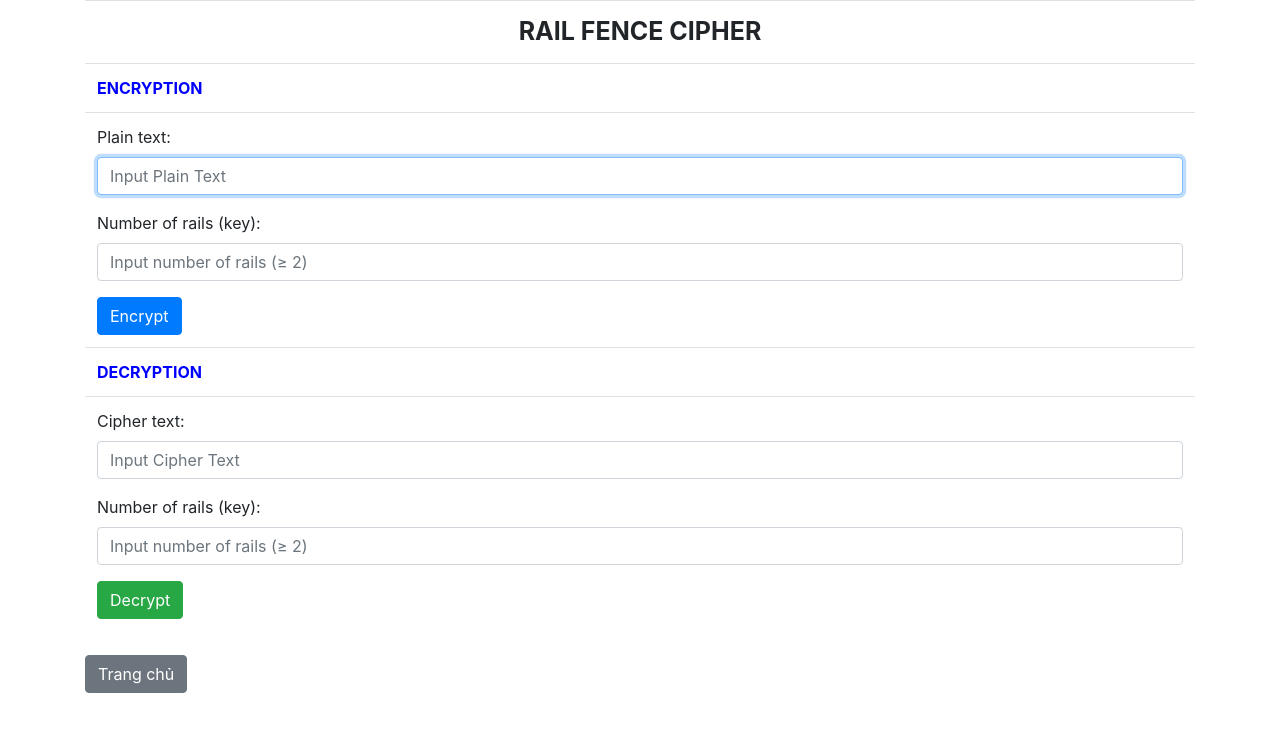
After one commit to troicomay0385/tttthuy_2182, a Flask app: page /railfence in a window 1280 px wide. The commit adds this page. Shown: the top 732 px of the page. Run offline with Flask 3, Linux system fonts and the light colour scheme.

Commit message:
lab02 web railfence

```diff
--- a/lab02/app.py
+++ b/lab02/app.py
@@ -1,6 +1,7 @@
 from flask import Flask, render_template, request, json
 from cipher.caesar import CaesarCipher
 from cipher.vigenere import VigenereCipher
+from cipher.railfence import RailFenceCipher
 app = Flask(__name__)
 
 # router routes for home page
@@ -68,6 +69,57 @@ def vigenere_decrypt():
 
     return f"text: {text}<br/>key: {key}<br/>decrypted text: {decrypted_text}"
 
+#rail
+@app.route("/railfence")
+def railfence():
+    return render_template("railfence.html")
+
+
+@app.route("/railfence/encrypt", methods=["POST"])
+def railfence_encrypt():
+    text = request.form['inputPlainText']
+    try:
+        rails = int(request.form['inputKey'])
+        if rails < 2:
+            return "Error: Number of rails must be ≥ 2", 400
+    except:
+        return "Error: Invalid key", 400
+
+    RailFence = RailFenceCipher()
+    encrypted_text = RailFence.rail_fence_encrypt(text, rails)
+
+    return f"""
+    <pre>
+Plain text  : {text}
+Rails (key) : {rails}
+Cipher text : {encrypted_text}
+    </pre>
+    <br><a href="/railfence">← Quay lại</a>
+    """
+
+
+@app.route("/railfence/decrypt", methods=["POST"])
+def railfence_decrypt():
+    text = request.form['inputCipherText']
+    try:
+        rails = int(request.form['inputKey'])
+        if rails < 2:
+            return "Error: Number of rails must be ≥ 2", 400
+    except:
+        return "Error: Invalid key", 400
+
+    RailFence = RailFenceCipher()
+    decrypted_text = RailFence.rail_fence_decrypt(text, rails)
+
+    return f"""
+    <pre>
+Cipher text : {text}
+Rails (key) : {rails}
+Plain text  : {decrypted_text}
+    </pre>
+    <br><a href="/railfence">← Quay lại</a>
+    """
+
 # main function
 if __name__ == "__main__":
     app.run(host="0.0.0.0", port=5050, debug=True)
--- a/lab02/templates/index.html
+++ b/lab02/templates/index.html
@@ -11,6 +11,7 @@
         <ul style="margin-top: 30px;">
             <li><a href="/caesar">Ceasar Cipher</a>
             <li><a href="/vigenere">Vigenere Cipher</a>
+            <li><a href="/railfence">Railfence</a>
         </ul>
     </div>
 </body>
--- /dev/null
+++ b/lab02/templates/railfence.html
@@ -0,0 +1,54 @@
+<!DOCTYPE html>
+<html lang="en">
+<head>
+    <title>Rail Fence Cipher</title>
+    <link href="https://cdn.jsdelivr.net/npm/bootstrap@4.6.2/dist/css/bootstrap.min.css" rel="stylesheet"/>
+</head>
+<body>
+    <div class="container">
+        <table class="table">
+            <tr>
+                <td style="text-align: center; font-weight: bold; font-size: 25px;">RAIL FENCE CIPHER</td>
+            </tr>
+
+            <tr><td style="font-weight: bold; color: blue">ENCRYPTION</td></tr>
+            <tr>
+                <td>
+                    <form method="POST" action="/railfence/encrypt">
+                        <div class="mb-3">
+                            <label class="form-label">Plain text:</label>
+                            <input type="text" class="form-control" name="inputPlainText" placeholder="Input Plain Text" required autofocus/>
+                        </div>
+                        <div class="mb-3">
+                            <label class="form-label">Number of rails (key):</label>
+                            <input type="number" class="form-control" name="inputKey" min="2" placeholder="Input number of rails (≥ 2)" required/>
+                        </div>
+                        <button type="submit" class="btn btn-primary">Encrypt</button>
+                    </form>
+                </td>
+            </tr>
+
+            <tr><td style="font-weight: bold; color: blue">DECRYPTION</td></tr>
+            <tr>
+                <td>
+                    <form method="POST" action="/railfence/decrypt">
+                        <div class="mb-3">
+                            <label class="form-label">Cipher text:</label>
+                            <input type="text" class="form-control" name="inputCipherText" placeholder="Input Cipher Text" required/>
+                        </div>
+                        <div class="mb-3">
+                            <label class="form-label">Number of rails (key):</label>
+                            <input type="number" class="form-control" name="inputKey" min="2" placeholder="Input number of rails (≥ 2)" required/>
+                        </div>
+                        <button type="submit" class="btn btn-success">Decrypt</button>
+                    </form>
+                </td>
+            </tr>
+        </table>
+
+        <div class="mt-4">
+            <a href="/" class="btn btn-secondary">Trang chủ</a>
+        </div>
+    </div>
+</body>
+</html>
```
